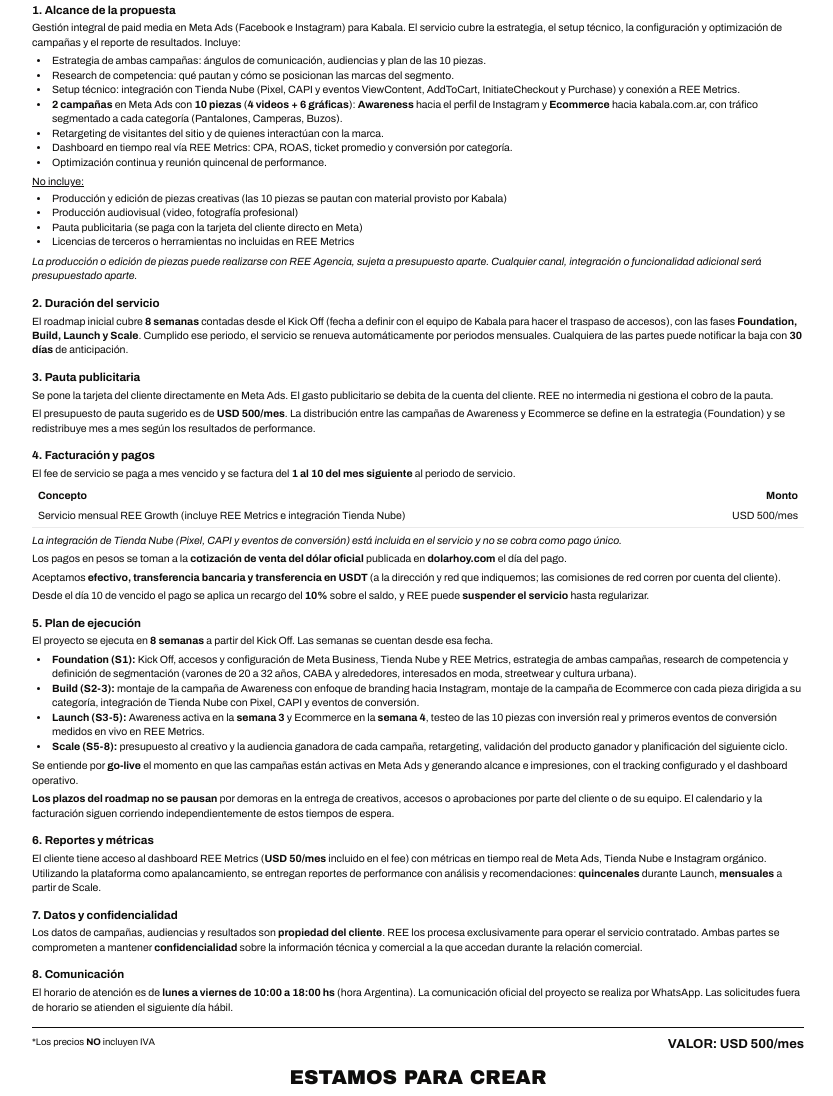
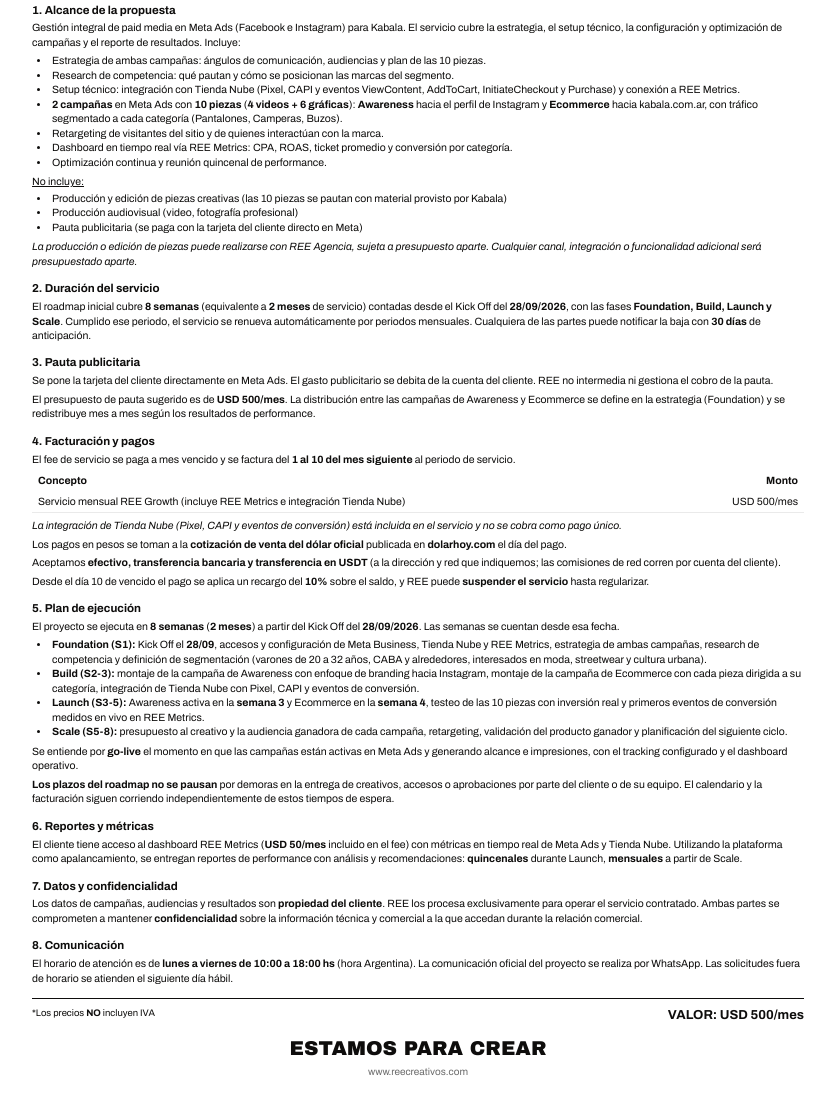
Before and after one commit to jonaaguidi/growth-skills, a website: page proposal_skill_f1/clients/kabala/acuerdo-kabala.html in a window 1280 px wide. Shown: the part 205-1301 px from the top of the page, without its empty margins (222-1055 px from the left). Drawn offline with Linux system fonts and the light colour scheme.

Commit message:
Set Kabala Kick Off to 28/09 and trim scope exclusions
El Kick Off deja de estar a definir. Se aclara que las 8 semanas del
roadmap equivalen a 2 meses de servicio, se saca la exclusion de
licencias de terceros y la mencion de Instagram organico en reportes.

```diff
--- a/proposal_skill_f1/clients/kabala/acuerdo-kabala.html
+++ b/proposal_skill_f1/clients/kabala/acuerdo-kabala.html
@@ -74,7 +74,6 @@
 <li style="margin-bottom:0;line-height:1.38;padding-left:2px">Producción y edición de piezas creativas (las 10 piezas se pautan con material provisto por Kabala)</li>
 <li style="margin-bottom:0;line-height:1.38;padding-left:2px">Producción audiovisual (video, fotografía profesional)</li>
 <li style="margin-bottom:0;line-height:1.38;padding-left:2px">Pauta publicitaria (se paga con la tarjeta del cliente directo en Meta)</li>
-<li style="margin-bottom:0;line-height:1.38;padding-left:2px">Licencias de terceros o herramientas no incluidas en REE Metrics</li>
 </ul>
 </div>
 <p style="margin:0 0 4px;font-style:italic;line-height:1.38">La producción o edición de piezas puede realizarse con REE Agencia, sujeta a presupuesto aparte. Cualquier canal, integración o funcionalidad adicional será presupuestado aparte.</p>
@@ -84,7 +83,7 @@
 <div style="margin-bottom:12px;page-break-inside:avoid">
   <h2 style="margin:0 0 3px;font-family:'Archivo', 'Helvetica Neue', Arial, sans-serif;font-size:11.5px;font-weight:700;color:#0E0D0C">2. Duración del servicio</h2>
   <div>
-    <p style="margin:0 0 4px;line-height:1.38">El roadmap inicial cubre <strong>8 semanas</strong> contadas desde el Kick Off (fecha a definir con el equipo de Kabala para hacer el traspaso de accesos), con las fases <strong>Foundation, Build, Launch y Scale</strong>. Cumplido ese periodo, el servicio se renueva automáticamente por periodos mensuales. Cualquiera de las partes puede notificar la baja con <strong>30 días</strong> de anticipación.</p>
+    <p style="margin:0 0 4px;line-height:1.38">El roadmap inicial cubre <strong>8 semanas</strong> (equivalente a <strong>2 meses</strong> de servicio) contadas desde el Kick Off del <strong>28/09/2026</strong>, con las fases <strong>Foundation, Build, Launch y Scale</strong>. Cumplido ese periodo, el servicio se renueva automáticamente por periodos mensuales. Cualquiera de las partes puede notificar la baja con <strong>30 días</strong> de anticipación.</p>
   </div>
 </div>
 
@@ -122,9 +121,9 @@
 <div style="margin-bottom:12px;page-break-inside:avoid">
   <h2 style="margin:0 0 3px;font-family:'Archivo', 'Helvetica Neue', Arial, sans-serif;font-size:11.5px;font-weight:700;color:#0E0D0C">5. Plan de ejecución</h2>
   <div>
-    <p style="margin:0 0 4px;line-height:1.38">El proyecto se ejecuta en <strong>8 semanas</strong> a partir del Kick Off. Las semanas se cuentan desde esa fecha.</p>
+    <p style="margin:0 0 4px;line-height:1.38">El proyecto se ejecuta en <strong>8 semanas</strong> (<strong>2 meses</strong>) a partir del Kick Off del <strong>28/09/2026</strong>. Las semanas se cuentan desde esa fecha.</p>
 <ul style="margin:0 0 5px;padding-left:18px;list-style-type:disc">
-<li style="margin-bottom:0;line-height:1.38;padding-left:2px"><strong>Foundation (S1):</strong> Kick Off, accesos y configuración de Meta Business, Tienda Nube y REE Metrics, estrategia de ambas campañas, research de competencia y definición de segmentación (varones de 20 a 32 años, CABA y alrededores, interesados en moda, streetwear y cultura urbana).</li>
+<li style="margin-bottom:0;line-height:1.38;padding-left:2px"><strong>Foundation (S1):</strong> Kick Off el <strong>28/09</strong>, accesos y configuración de Meta Business, Tienda Nube y REE Metrics, estrategia de ambas campañas, research de competencia y definición de segmentación (varones de 20 a 32 años, CABA y alrededores, interesados en moda, streetwear y cultura urbana).</li>
 <li style="margin-bottom:0;line-height:1.38;padding-left:2px"><strong>Build (S2-3):</strong> montaje de la campaña de Awareness con enfoque de branding hacia Instagram, montaje de la campaña de Ecommerce con cada pieza dirigida a su categoría, integración de Tienda Nube con Pixel, CAPI y eventos de conversión.</li>
 <li style="margin-bottom:0;line-height:1.38;padding-left:2px"><strong>Launch (S3-5):</strong> Awareness activa en la <strong>semana 3</strong> y Ecommerce en la <strong>semana 4</strong>, testeo de las 10 piezas con inversión real y primeros eventos de conversión medidos en vivo en REE Metrics.</li>
 <li style="margin-bottom:0;line-height:1.38;padding-left:2px"><strong>Scale (S5-8):</strong> presupuesto al creativo y la audiencia ganadora de cada campaña, retargeting, validación del producto ganador y planificación del siguiente ciclo.</li>
@@ -137,7 +136,7 @@
 <div style="margin-bottom:12px;page-break-inside:avoid">
   <h2 style="margin:0 0 3px;font-family:'Archivo', 'Helvetica Neue', Arial, sans-serif;font-size:11.5px;font-weight:700;color:#0E0D0C">6. Reportes y métricas</h2>
   <div>
-    <p style="margin:0 0 4px;line-height:1.38">El cliente tiene acceso al dashboard REE Metrics (<strong>USD 50/mes</strong> incluido en el fee) con métricas en tiempo real de Meta Ads, Tienda Nube e Instagram orgánico. Utilizando la plataforma como apalancamiento, se entregan reportes de performance con análisis y recomendaciones: <strong>quincenales</strong> durante Launch, <strong>mensuales</strong> a partir de Scale.</p>
+    <p style="margin:0 0 4px;line-height:1.38">El cliente tiene acceso al dashboard REE Metrics (<strong>USD 50/mes</strong> incluido en el fee) con métricas en tiempo real de Meta Ads y Tienda Nube. Utilizando la plataforma como apalancamiento, se entregan reportes de performance con análisis y recomendaciones: <strong>quincenales</strong> durante Launch, <strong>mensuales</strong> a partir de Scale.</p>
   </div>
 </div>
 
```
Also changed, not shown: proposal_skill_f1/clients/kabala/gen.mts.
